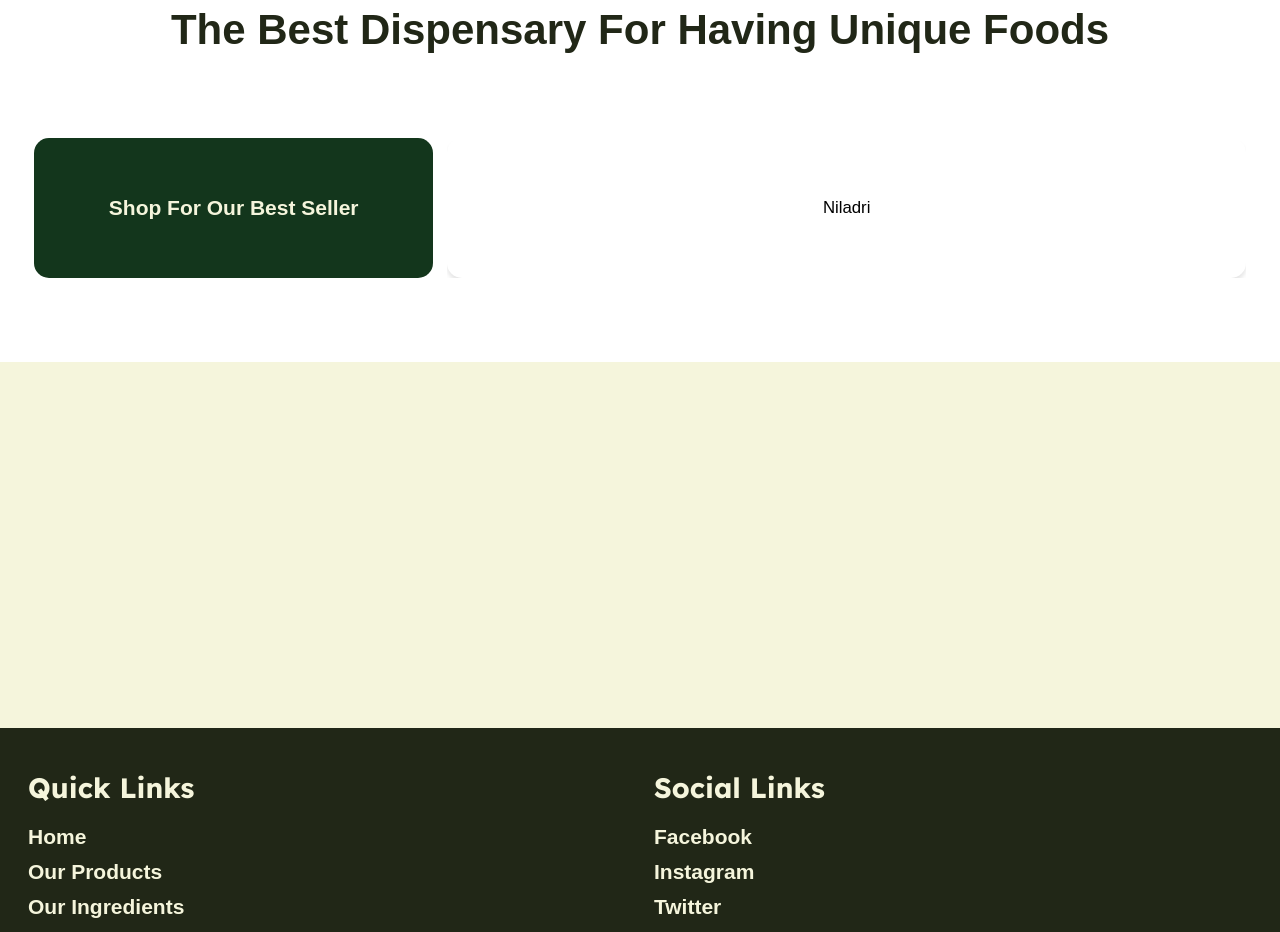
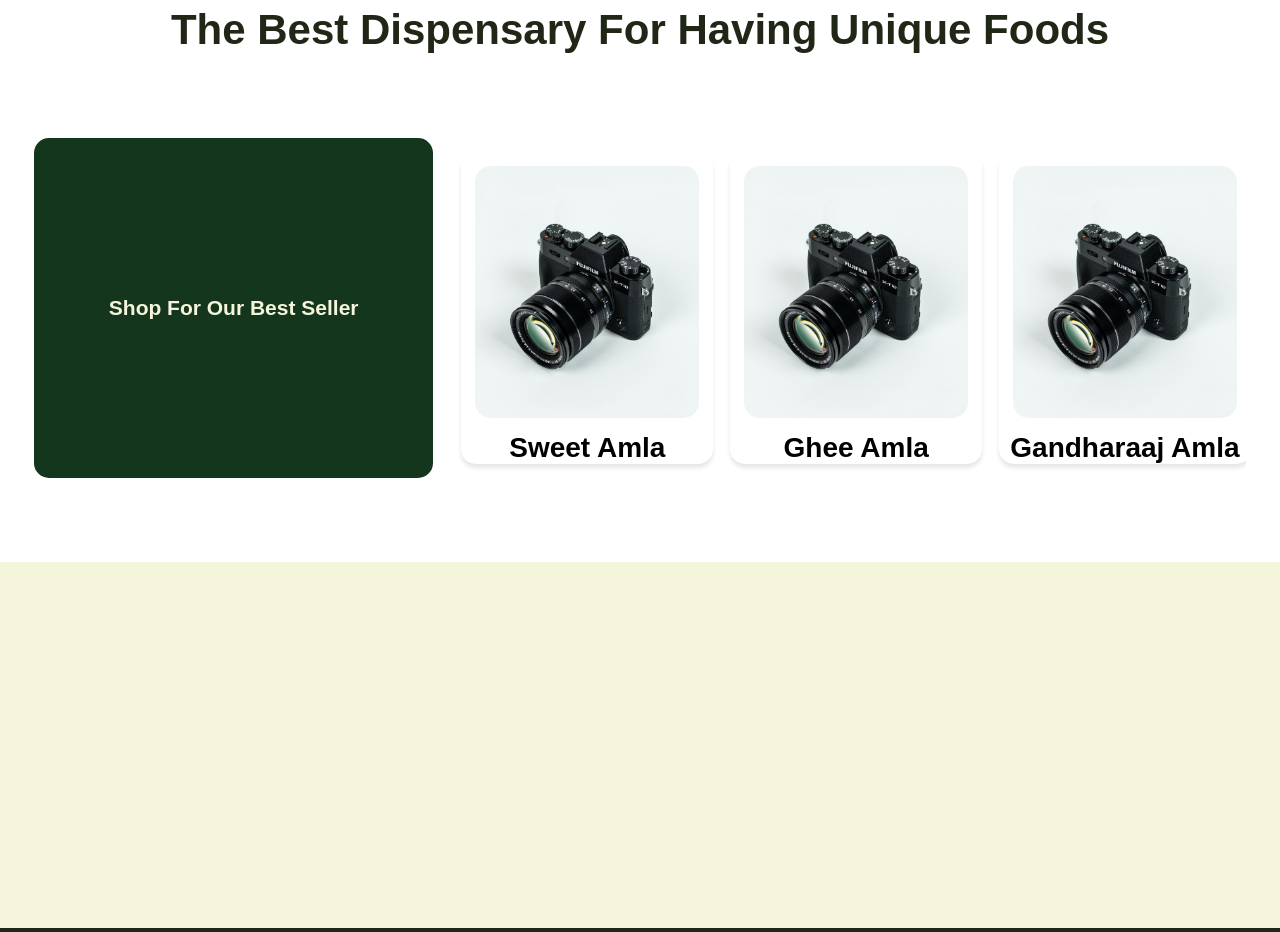
Before and after one commit to sudiptai/bisuddha-draft, a React (Create React App) app: page / in a window 1280 px wide. Shown: the part 920-1852 px from the top of the page. Built offline with nearby package versions, Linux system fonts and the light colour scheme; the HTML template or start-up script is replaced by a standard one; a web font is replaced by a local one.

Commit message:
frontend

```diff
--- a/src/components/Home/homeComponent.css
+++ b/src/components/Home/homeComponent.css
@@ -109,6 +109,7 @@
     padding: 6rem 0;
 }
 
+
 .PS-carousel-grid-container{
     display: grid;
     grid-template-columns: 1fr 2fr;
@@ -146,10 +147,15 @@
     overscroll-behavior-x: contain;
     scroll-snap-type: x mandatory;
     scrollbar-width: none;
+    padding: 1rem;
 }
 
 .carrousel::-webkit-scrollbar {
     display: none;
+}
+
+.carrousel a{
+    border-radius: 15px;
 }
 
 .card{
@@ -157,11 +163,23 @@
     flex-direction: column;
     align-items: center;
     justify-content: center;
-    min-height: 10rem;
-    min-width: 20rem;
     border-radius: 15px;
-    background: var(--light-gray);
     box-shadow: 0 4px 4px rgba(0, 0, 0, 0.1);
+}
+
+.card-product-image{
+    height: 18rem;
+    width: 16rem;
+    border-radius: 15px;
+    overflow: hidden;
+    margin: 1rem;
+}
+
+.card-product-image img{
+    height: 100%;
+    width: 100%;
+    object-fit: cover;
+    border-radius: 15px;
 }
 
 @media (max-width: 760px) {
--- a/src/components/Home/homeProductShow.jsx
+++ b/src/components/Home/homeProductShow.jsx
@@ -1,7 +1,76 @@
 import React from 'react'
 import './homeComponent.css'
+import demoImg from "../../assets/images/product/demo-product.jpg"
+// import star from "../../assets/logo/star.png"
 
 const homeProductShow = () => {
+
+  //Sweet Amla , Ghee Amla , Gandharaaj Amla , Sweet Tangy , Sweet Chili Tangy , Extra Chili Tangy , Imli Achaar
+  const products = [
+    {
+      name: 'Sweet Amla',
+      image: demoImg,
+      link: '/our-products/sweet-amla',
+      price: '100',
+      ratings: '0',
+      quantity: '100',
+      tagLine: 'Sweet Amla'
+    },
+    {
+      name: 'Ghee Amla',
+      image: demoImg,
+      link: '/our-products/ghee-amla',
+      price: '100',
+      ratings: '0',
+      quantity: '100',
+      tagLine: 'Ghee Amla'
+    },
+    {
+      name: 'Gandharaaj Amla',
+      image: demoImg,
+      link: '/our-products/gandharaaj-amla',
+      price: '100',
+      ratings: '0',
+      quantity: '100',
+      tagLine: 'Gandharaaj Amla'
+    },
+    {
+      name: 'Sweet Tangy',
+      image: demoImg,
+      link: '/our-products/sweet-tangy',
+      price: '100',
+      ratings: '0',
+      quantity: '100',
+      tagLine: 'Sweet Tangy'
+    },
+    {
+      name: 'Sweet Chili Tangy',
+      image: demoImg,
+      link: '/our-products/sweet-chili-tangy',
+      price: '100',
+      ratings: '0',
+      quantity: '100',
+      tagLine: 'Sweet Chili Tangy'
+    },
+    {
+      name: 'Extra Chili Tangy',
+      image: demoImg,
+      link: '/our-products/extra-chili-tangy',
+      price: '100',
+      ratings: '0',
+      quantity: '100',
+      tagLine: 'Extra Chili Tangy'
+    },
+    {
+      name: 'Imli Achaar',
+      image: demoImg,
+      link: '/our-products/imli-achaar',
+      price: '100',
+      ratings: '0',
+      quantity: '100',
+      tagLine: 'Imli Achaar'
+    }
+  ]
 
   return (
     <div>
@@ -15,9 +84,16 @@
             <div className='PS-product-grid-container'>
               <div className='carrousel'>
 
-                <div className='card bg-pl'>
-                  <p>Niladri</p>
-                </div>
+                {products.map((product, index) => (
+                  <a href={product.link}>
+                    <div className="card">
+                      <div className="card-product-image">
+                        <img src={product.image} alt={product.name} />
+                      </div>
+                      <h3 className="card-product-name c-b">{product.name}</h3>
+                    </div>
+                  </a>
+                ))}
 
               </div>
             </div>
```
Also changed, not shown: src/assets/logo/star.png (added).
